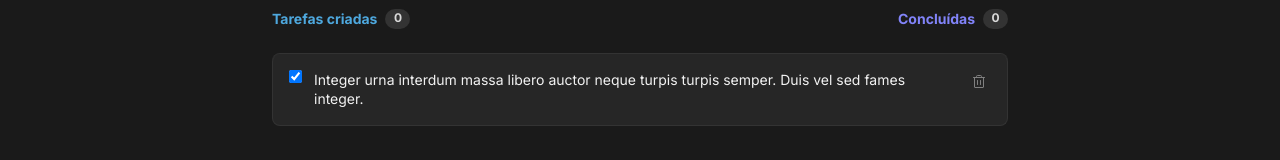
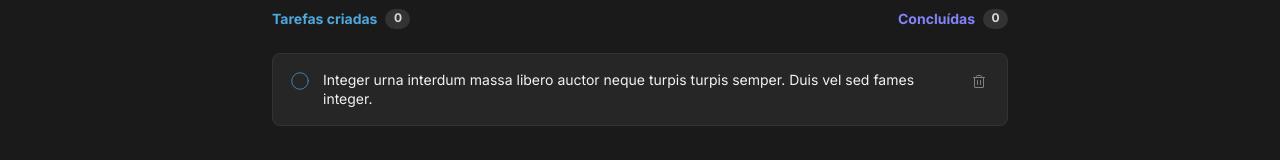
Before and after one commit to edilaine-as/ReactJS_ToDoList, a React (Vite) app: page / in a window 1280 px wide. Shown: the part 309-469 px from the top of the page. Built offline with nearby package versions, Linux system fonts and the light colour scheme.

Commit message:
Styling checkbox

```diff
--- /dev/null
+++ b/src/components/Checkbox.tsx
@@ -0,0 +1,33 @@
+import { CheckCircle, Circle } from "phosphor-react";
+import { useState } from "react";
+
+interface Check{
+    isChecked: boolean;
+    onChangeCheckbox: () => void;
+}
+
+export function Checkbox({isChecked, onChangeCheckbox}:Check){
+    const [isHovered, setIsHovered] = useState(false);
+
+    const handleMouseEnter = () => {
+        setIsHovered(true);
+    };
+
+    const handleMouseLeave = () => {
+        setIsHovered(false);
+    };
+
+    return(
+        <div
+            onClick={onChangeCheckbox}
+            onMouseEnter={handleMouseEnter}
+            onMouseLeave={handleMouseLeave}
+            style={{ cursor: 'pointer' }}>
+            {isChecked ? (
+                <CheckCircle size={22} color={isHovered? "var(--purple-300)" : "var(--purple-500)"} weight="fill" />
+                ) : (
+                <Circle size={22} color="var(--blue-300)" weight={isHovered? "duotone" : "thin"} />
+            )}
+        </div>
+    )
+}
--- a/src/components/Task.tsx
+++ b/src/components/Task.tsx
@@ -1,11 +1,20 @@
 import { Trash } from 'phosphor-react'
 import styles from './Task.module.css'
+import { Checkbox } from './Checkbox'
+import { useState } from 'react';
 
 export function Task(){
+
+    const [isChecked, setIsChecked] = useState(false);
+
+    const handleCheckboxChange = () => {
+        setIsChecked(!isChecked);
+    };
+
     return(
         <div className={styles.task}>
-            <input className={styles.taskCheck} type="checkbox" id="scales" checked></input>
-            <label className={styles.taskDescription} htmlFor="scales">Integer urna interdum massa libero auctor neque turpis turpis semper. Duis vel sed fames integer.</label>
+            <Checkbox isChecked={isChecked} onChangeCheckbox={handleCheckboxChange} />
+            <label className={styles.taskDescription}>Integer urna interdum massa libero auctor neque turpis turpis semper. Duis vel sed fames integer.</label>
             <button className={styles.deleteTask}>
                 <Trash className={styles.iconDeleteTask}/>
             </button>
```
